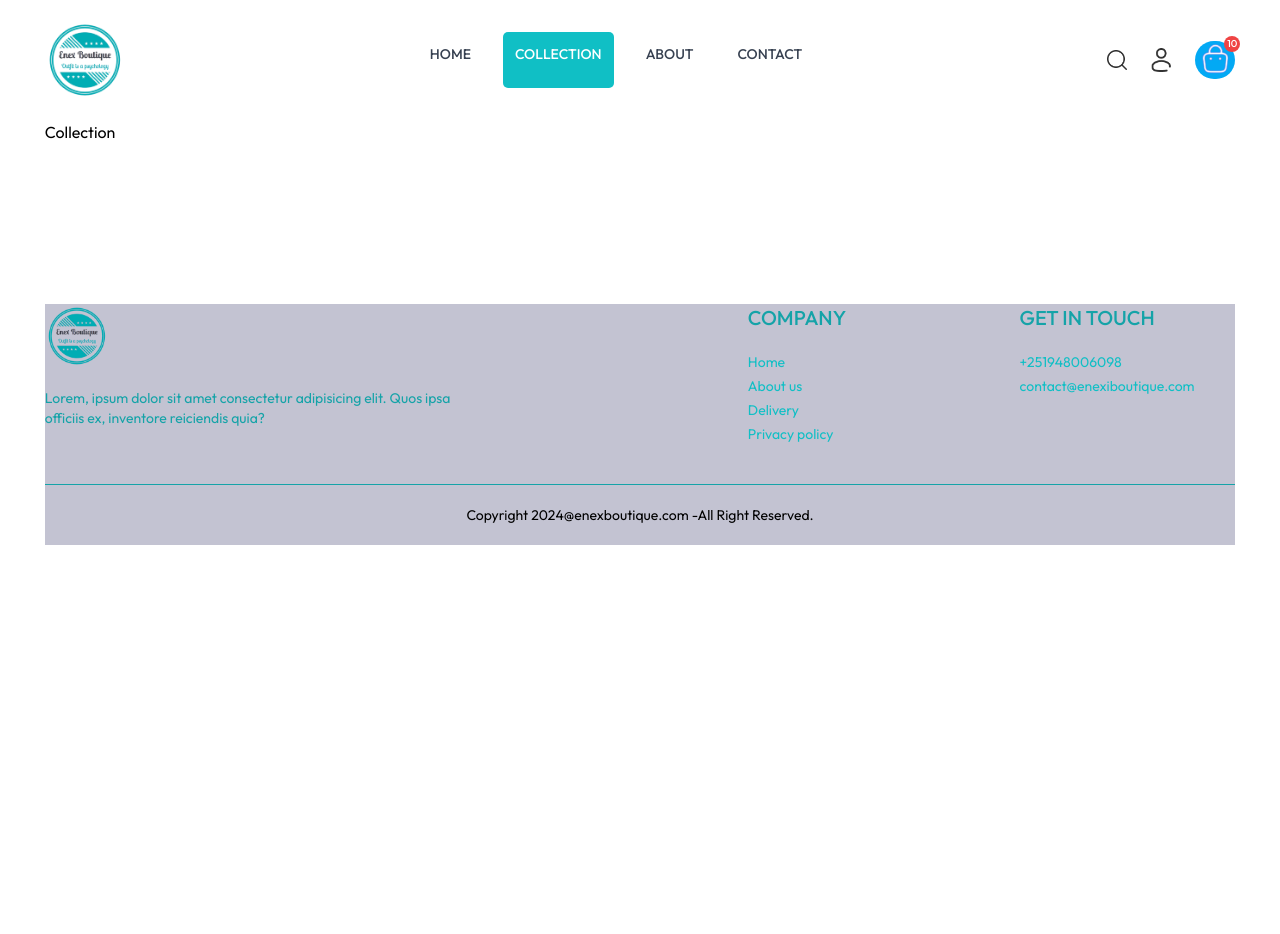
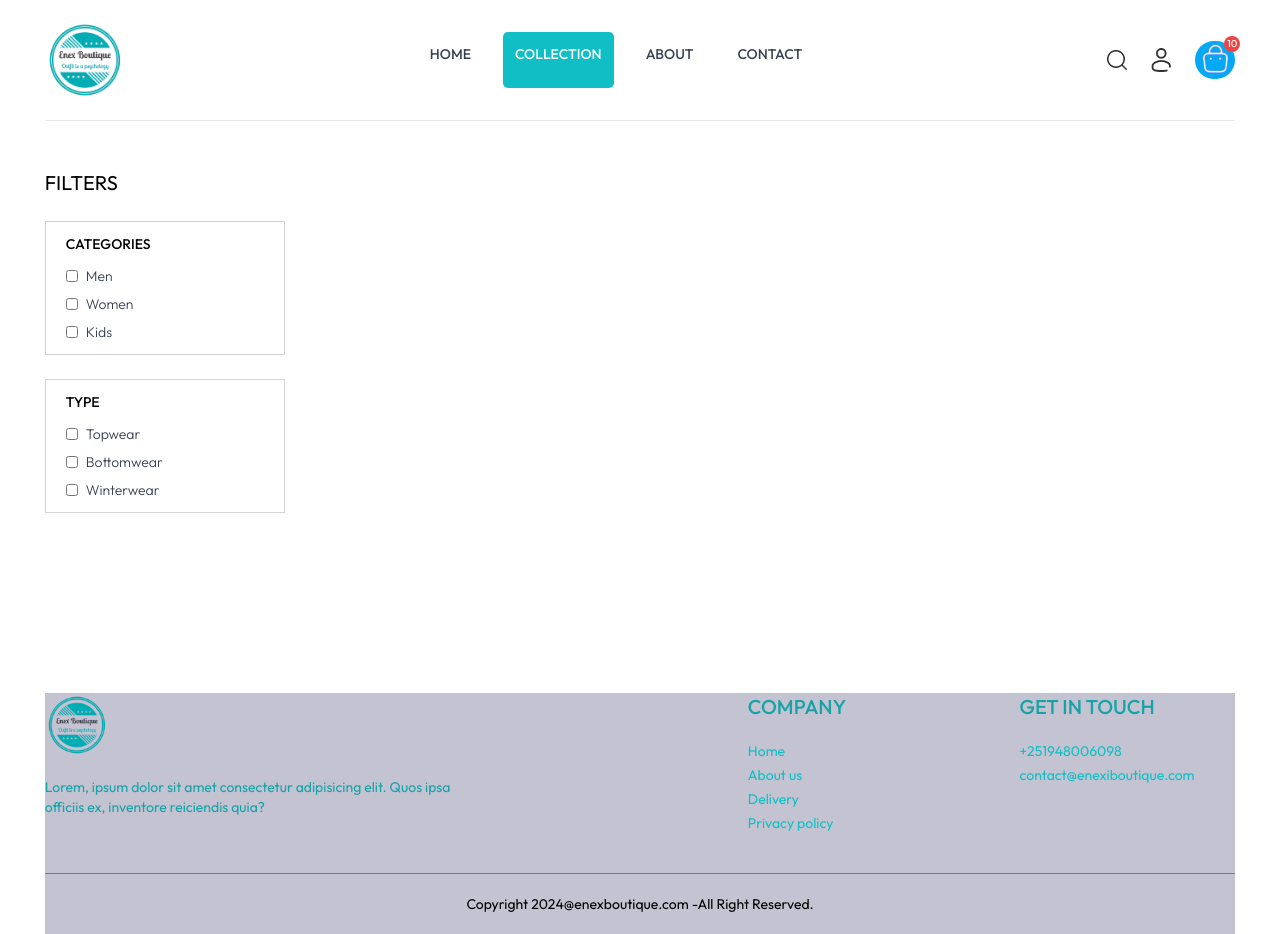
Before and after one commit to Enyewashebr/e-Commerce-Website, a React (Vite) app in the folder Enex-buticks/: page /collection in a window 1280 px wide. Before the commit the page ends 800 px from the top, so only its background shows below. Built offline with nearby package versions, Linux system fonts and the light colour scheme.

Commit message:
adding filter option in collection page

```diff
--- a/Enex-buticks/src/components/Footer.jsx
+++ b/Enex-buticks/src/components/Footer.jsx
@@ -32,7 +32,7 @@
           </ul>
         </div>
       </div>
-      <div className="bg-[rgb(195,195,210)]">
+      <div >
         <hr className='border-[#15a3a8]'/>
         <p className="py-5 text-sm text-center">
           Copyright 2024@enexboutique.com -All Right Reserved.
--- a/Enex-buticks/src/components/Navbar.jsx
+++ b/Enex-buticks/src/components/Navbar.jsx
@@ -83,7 +83,7 @@
           visible ? "w-full" : "w-0"
         }`}
       >
-        <div className="flex flex-col text-gray-600 ">
+        <div className="flex flex-col text-[#15a3a8] ">
           <div
             onClick={() => setvisible(false)}
             className="flex items-center gap-4 p-3 cursor-pointer"
@@ -100,7 +100,7 @@
           </NavLink>
           <NavLink
             onClick={() => setvisible(false)}
-            className="py-2 pl-6 border"
+            className="py-2 pl-6 border "
             to="/collection"
           >
             COLLECTION
--- a/Enex-buticks/src/pages/Collection.jsx
+++ b/Enex-buticks/src/pages/Collection.jsx
@@ -1,9 +1,63 @@
-
+import { useContext, useState } from 'react'
+import  { ShopContext } from '../context/ShopContext'
 
 const Collection = () => {
+
+const {products} =useContext(ShopContext);
+const [showFilter, setShowFilter] = useState(false);
+
   return (
-    <div>
-      <h1>Collection</h1>
+    <div className="flex flex-col sm:flex-row gap-1 sm:gap-10 pt-10 border-t">
+      {/* Filter Options */}
+      <div className="min-w-60">
+        <p className="my-2 text-xl flex items-center cursor-pointer gap-2">
+          FILTERS
+        </p>
+        {/* Category Filter */}
+        <div
+          className={`border border-gray-300 pl-5 py-3 mt-6 ${
+            showFilter ? "" : "hidden"
+          } sm:block`}
+        >
+          <p className="mb-3 text-sm font-medium">CATEGORIES</p>
+          <div className="flex flex-col gap-2 text-sm font-light text-gray-700">
+            <p className="flex gap-2">
+              <input className="w-3" type="checkbox" value={"Men"} />
+              Men
+            </p>
+            <p className="flex gap-2">
+              <input className="w-3" type="checkbox" value={"Women"} />
+              Women
+            </p>
+            <p className="flex gap-2">
+              <input className="w-3" type="checkbox" value={"Kids"} />
+              Kids
+            </p>
+          </div>
+        </div>
+        {/* Sub-category Filter */}
+        <div
+          className={`border border-gray-300 my-5 pl-5 py-3 mt-6 ${
+            showFilter ? "" : "hidden"
+          } sm:block`}
+        >
+          <p className="mb-3 text-sm font-medium">TYPE</p>
+          <div className="flex flex-col gap-2 text-sm font-light text-gray-700">
+            <p className="flex gap-2">
+              <input className="w-3" type="checkbox" value={"Topwear"} />
+              Topwear
+            </p>
+            <p className="flex gap-2">
+              <input className="w-3" type="checkbox" value={"bottomwear"} />
+             Bottomwear
+            </p>
+            <p className="flex gap-2">
+              <input className="w-3" type="checkbox" value={"Winterwear"} />
+              Winterwear
+            </p>
+          </div>
+        </div>
+      </div>
     </div>
   );
 };
```
